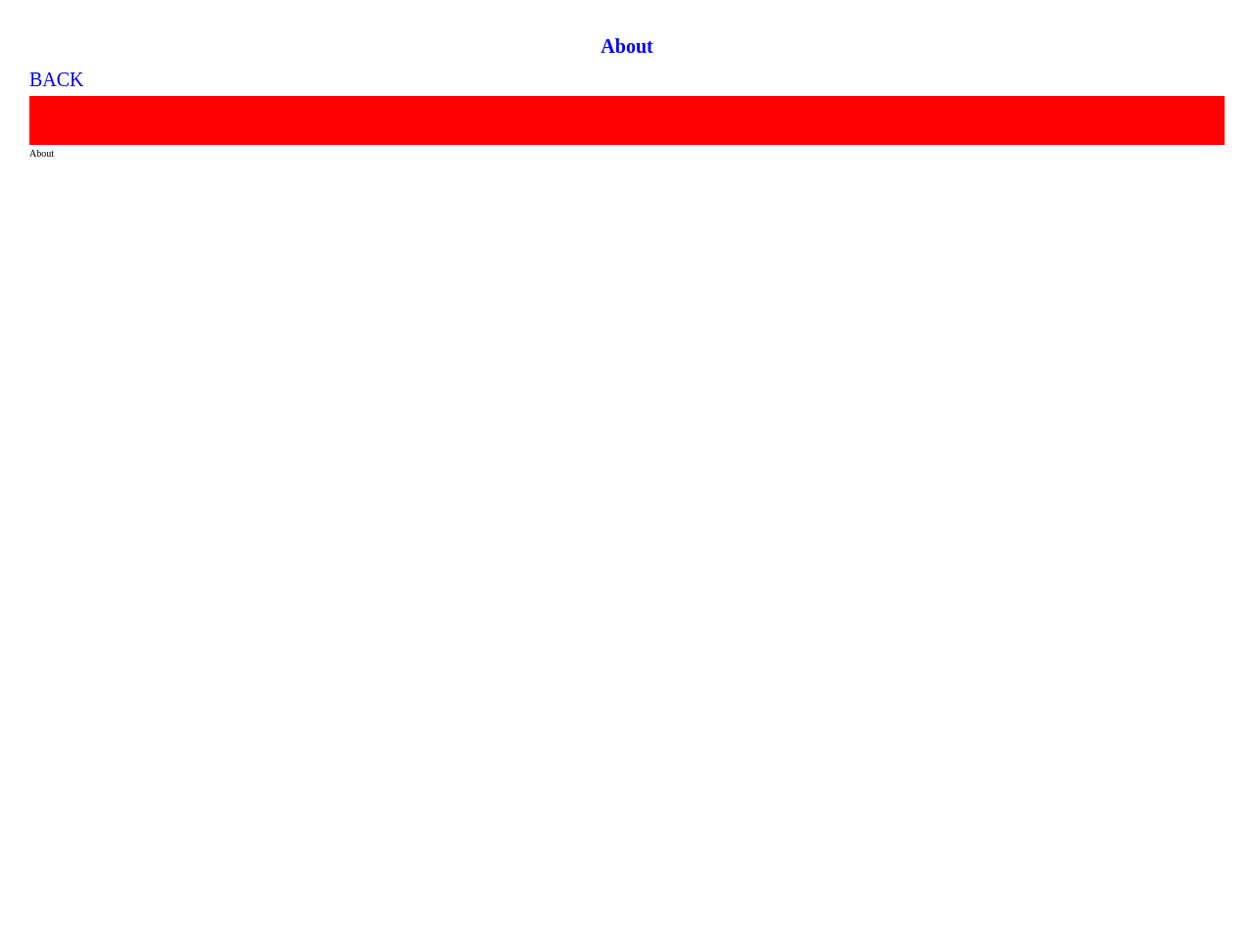
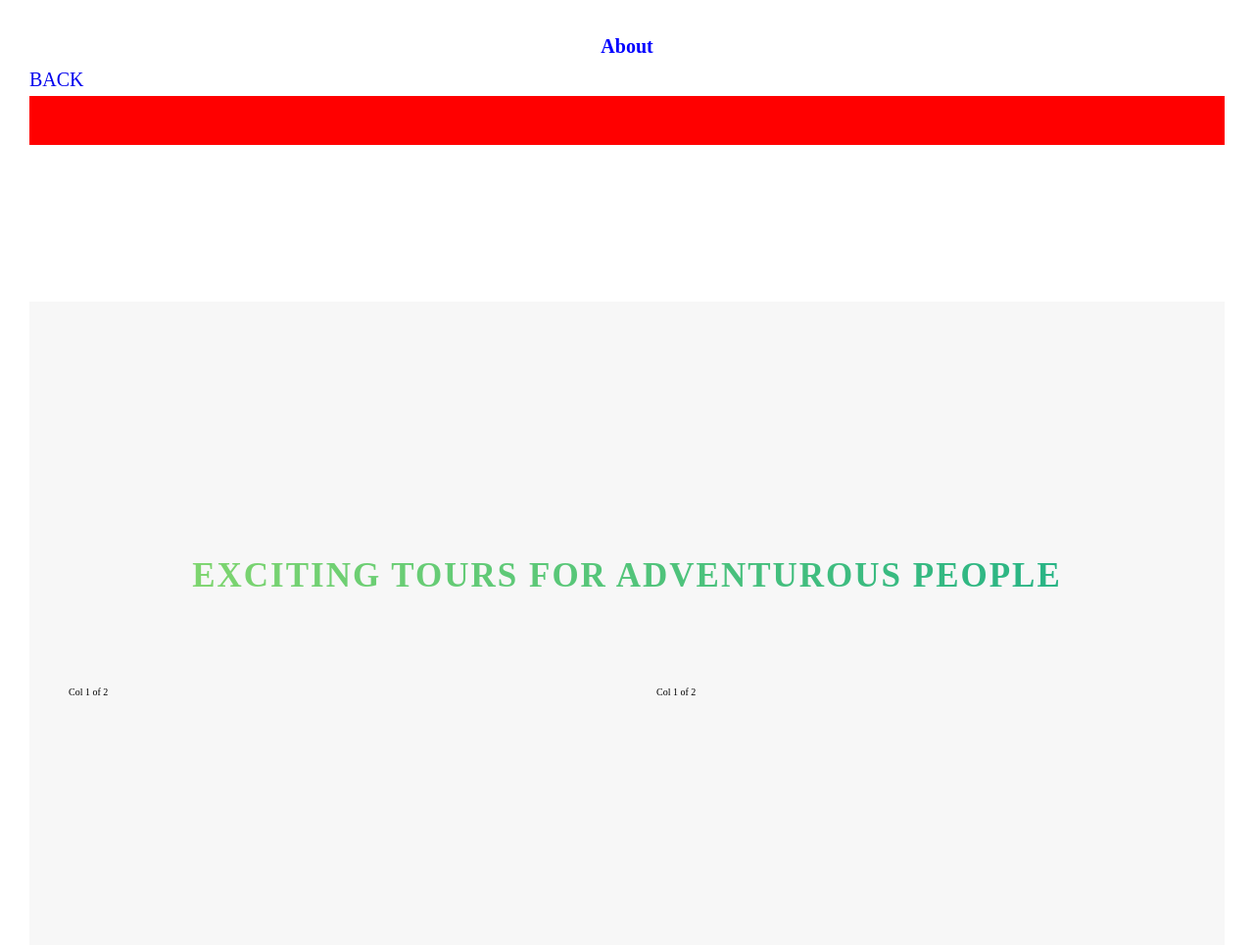
Before and after one commit to CRGavrila/simple-html-sass, a website: page src/pages/about.html in a window 1280 px wide. Shown: the whole page at 98% size. Before the commit the page ends 800 px from the top, so only its background shows below. Drawn offline with Linux system fonts and the light colour scheme.

Commit message:
UPDATE - minor change

```diff
--- a/src/pages/about.html
+++ b/src/pages/about.html
@@ -17,6 +17,21 @@
     <a class="Page-Link" href="../index.html">BACK</a>
     <div class="Top-Limit"></div>
 
-   <section class="about-section">About</section>
+    <section class="about-section">
+        <!-- utility class -->
+        <div class="u-center-text u-margin-bottom-8">
+            <h2 class="heading-secondary">
+                Exciting tours for adventurous people
+            </h2>
+        </div>
+        <div class="row">
+            <div class="col-1-of-2">
+                Col 1 of 2
+            </div>
+            <div class="col-1-of-2">
+                Col 1 of 2
+            </div>
+        </div>
+    </section>
 </body>
 </html>
--- /dev/null
+++ b/src/scss/base/_utilities.scss
@@ -0,0 +1,7 @@
+.u-center-text {
+    text-align: center;
+}
+
+.u-margin-bottom-8 {
+    margin-bottom: 8rem;
+}
--- a/src/scss/layout/_grid.scss
+++ b/src/scss/layout/_grid.scss
@@ -2,8 +2,6 @@
 .row {
     max-width: $grid-width;
     margin: 0 auto;
-
-    background: $main-wheat-bg;
 
     &:not(:last-child) {
         margin-bottom: $gutter-vertical;
@@ -20,8 +18,6 @@
     // select all attributes that start with col- because of ^
     [class^="col-"] {
         float: left;
-
-        background: $main-col-bg;
 
         &:not(:last-child) {
             margin-right: $gutter-horizontal;
--- a/src/scss/main.scss
+++ b/src/scss/main.scss
@@ -5,6 +5,7 @@
 @import './base/colors';
 @import './abstracts/mixin';
 @import './layout/grid';
+@import './base/utilities';
 @import './components/button';
 
 // Pages
--- a/src/scss/pages/_about.scss
+++ b/src/scss/pages/_about.scss
@@ -1,3 +1,6 @@
 .about-section {
-    background: wheat;
+    padding: 25rem 0;
+    margin-top: 20vh;
+
+    background: $color-grey-light-1;
 }
```
Also changed, not shown: src/css/style.css, src/scss/base/_typography.scss (line endings or trailing spaces), 2 other files.
